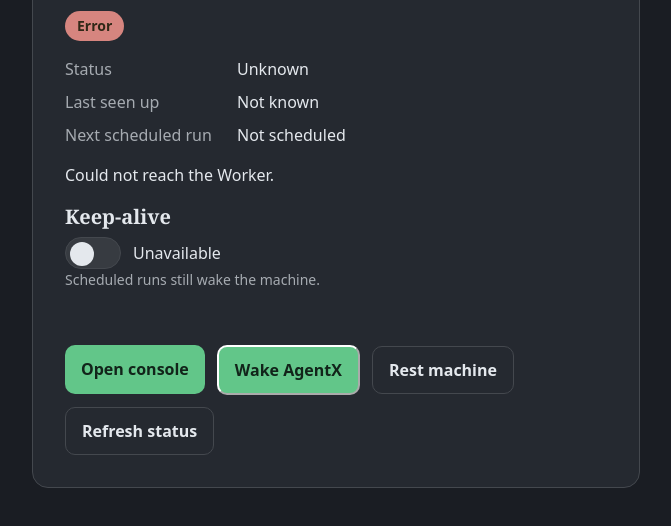
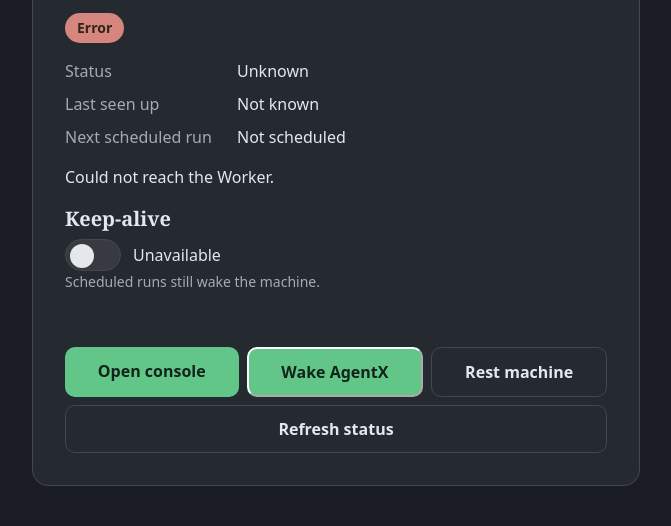
Before and after one commit to Chalupandey07/qwenpaw-deploy, a plain HTML site: page pages/public/status-page.html in a window 1280 px wide. Shown: the part 206-732 px from the top of the page, without its empty margins (304-975 px from the left). Drawn offline with Linux system fonts and the light colour scheme; no server answers.

Commit message:
Beauty v3: fix the five browser-verified failures from the v2 pass (menu among nav links, stacked satwik row, composer one even row, settings labels, status buttons)

```diff
--- a/pages/public/status-page.html
+++ b/pages/public/status-page.html
@@ -27,12 +27,15 @@ dd{margin:0;overflow-wrap:break-word;}
 #msg,#kaMsg{min-height:1lh;}
 a:focus-visible,button:focus-visible,input:focus-visible{outline:2px solid var(--color-accent);outline-offset:2px;}
 button{font-family:var(--font-body);font-size:var(--text-body);cursor:pointer;}
-.btn{display:inline-flex;align-items:center;justify-content:center;min-height:44px;padding:var(--space-3) var(--space-4);border-radius:var(--radius-control);font-weight:600;white-space:nowrap;text-decoration:none;}
+.btn{display:inline-flex;align-items:center;justify-content:center;min-height:44px;padding:var(--space-3) var(--space-3);border-radius:var(--radius-control);font-weight:600;white-space:nowrap;text-decoration:none;}
 .btn:active{opacity:0.8;}
 .btn:disabled,.switch:disabled{opacity:0.55;cursor:not-allowed;}
 .btn-primary{background:var(--color-accent);color:var(--color-accent-ink);}
 .btn-secondary{background:none;color:var(--color-ink);border:1px solid var(--color-line);}
-.actions{display:flex;flex-wrap:wrap;align-items:center;gap:var(--space-3);margin-top:var(--space-4);}
+.actions{display:flex;flex-wrap:wrap;align-items:stretch;gap:var(--space-2);margin-top:var(--space-4);}
+/* Even button row (beauty v3): the four actions fit one row and share it
+   equally, so 'Refresh status' no longer wraps alone onto a second line. */
+.actions .btn{flex:1 1 auto;min-width:0;}
 .ka-row{display:flex;align-items:center;gap:var(--space-3);}
 .switch{width:56px;height:32px;padding:var(--space-1);border-radius:var(--radius-pill);background:var(--color-track);border:1px solid var(--color-line);}
 .switch[aria-checked="true"]{background:var(--color-accent);border-color:var(--color-accent);}
```
